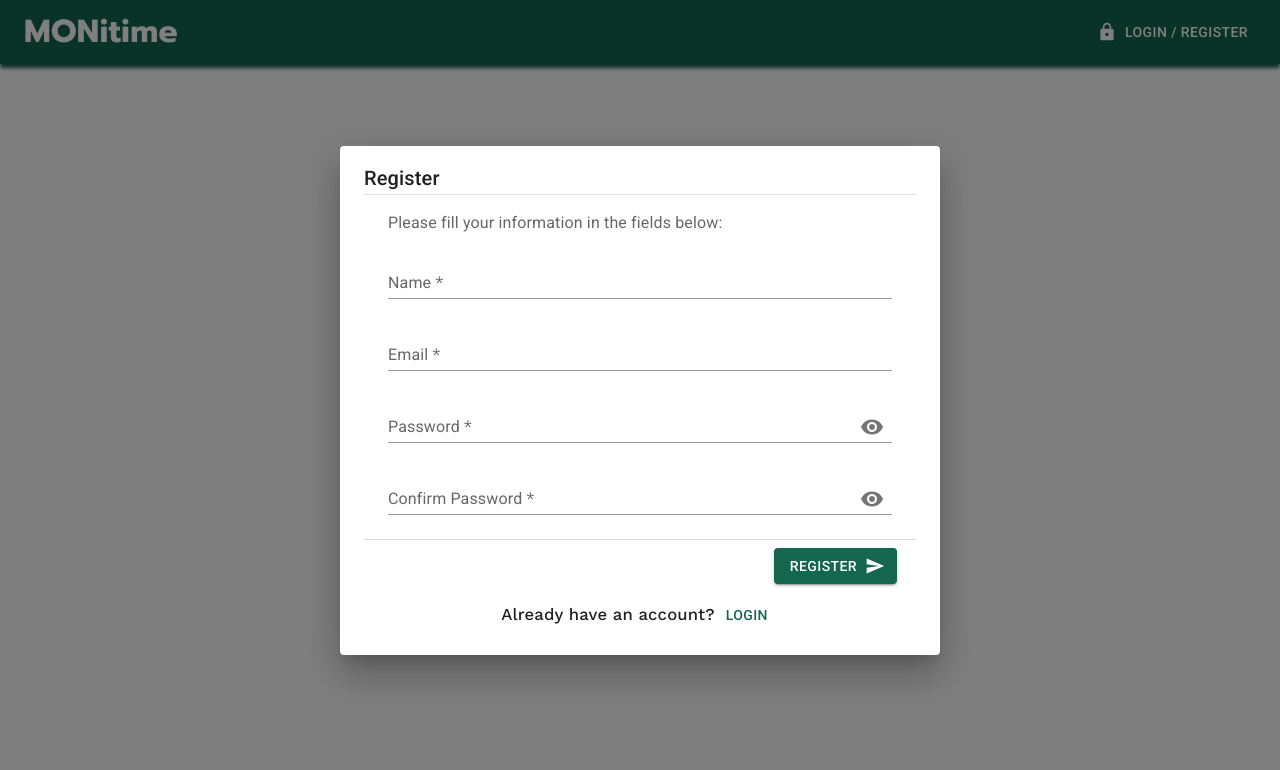
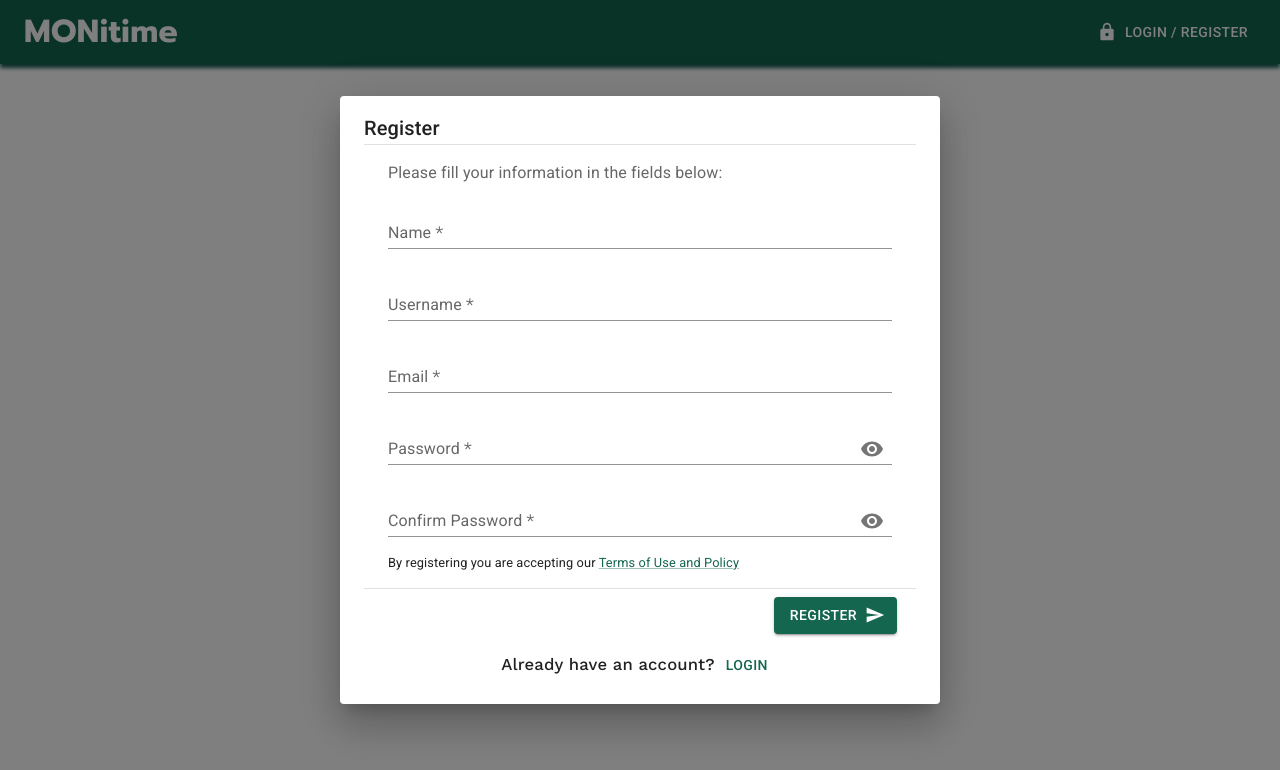
Before and after one commit to aramind/first-web-dev-portfolio, a React (Create React App) app in the folder p4-node-app/client/: page / in a window 1280 px wide. Both pictures are taken after a click on the button "LOGIN / REGISTER". Shown: the top 770 px of the page. Built offline with nearby package versions, Linux system fonts and the light colour scheme.

Commit message:
feat: adding features for the login/register modal
  - adding username field for register
  - making the titles and text change depending on register or login

```diff
--- a/p4-node-app/client/src/components/user/Login.js
+++ b/p4-node-app/client/src/components/user/Login.js
@@ -1,4 +1,5 @@
 import {
+  Box,
   Button,
   Dialog,
   DialogActions,
@@ -6,7 +7,9 @@ import {
   DialogContentText,
   DialogTitle,
   IconButton,
+  Link,
   TextField,
+  Typography,
 } from "@mui/material";
 import React, { useRef, useState } from "react";
 import { useValue } from "../../context/ContextProvider";
@@ -25,6 +28,7 @@ const Login = () => {
 
   // ** references
   const nameRef = useRef();
+  const userNameRef = useRef();
   const emailRef = useRef();
   const passwordRef = useRef();
   const confirmPasswordRef = useRef();
@@ -54,6 +58,7 @@ const Login = () => {
               Please fill your information in the fields below:
             </DialogContentText>
             {isRegister && (
+              <>
                 <TextField
                   autoFocus
                   margin="normal"
@@ -63,9 +68,21 @@ const Login = () => {
                   type="text"
                   fullWidth
                   inputRef={nameRef}
-                inputProps={{ minLength: 2 }}
+                  inputProps={{ minLength: 3 }}
                   required
                 />
+                <TextField
+                  margin="normal"
+                  variant="standard"
+                  id="username"
+                  label="Username"
+                  type="text"
+                  fullWidth
+                  inputRef={userNameRef}
+                  inputProps={{ minLength: 3 }}
+                  required
+                />
+              </>
             )}
             <TextField
               autoFocus={!isRegister}
@@ -86,7 +103,22 @@ const Login = () => {
                 label="Confirm Password"
               />
             )}
+            <Box mt={1}>
+              {isRegister ? (
+                <Typography fontSize="0.8rem">
+                  By registering you are accepting our{" "}
+                  <Link sx={{ cursor: "pointer" }}>
+                    Terms of Use and Policy
+                  </Link>
+                </Typography>
+              ) : (
+                <Typography fontSize="0.8rem">
+                  <Link sx={{ cursor: "pointer" }}>Forgot Password?</Link>
+                </Typography>
+              )}
+            </Box>
           </DialogContent>
+
           <DialogActions sx={{ px: "19px" }}>
             <Button
               type="submit"
```
Lines whose indentation alone changed are shown as unchanged.
